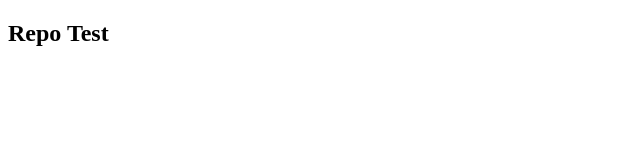
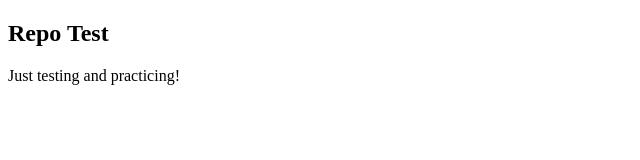
Before and after one commit to victoriagiler/repoTest, a plain HTML site: page index.html in a window 1280 px wide. Shown: the whole page, without its empty margins (0-640 px from the left). Drawn offline with Linux system fonts and the light colour scheme.

Commit message:
Just another test

```diff
--- a/index.html
+++ b/index.html
@@ -8,5 +8,6 @@
 </head>
 <body>
   <h2>Repo Test</h2>
+  <p>Just testing and practicing!</p>
 </body>
 </html>
```
